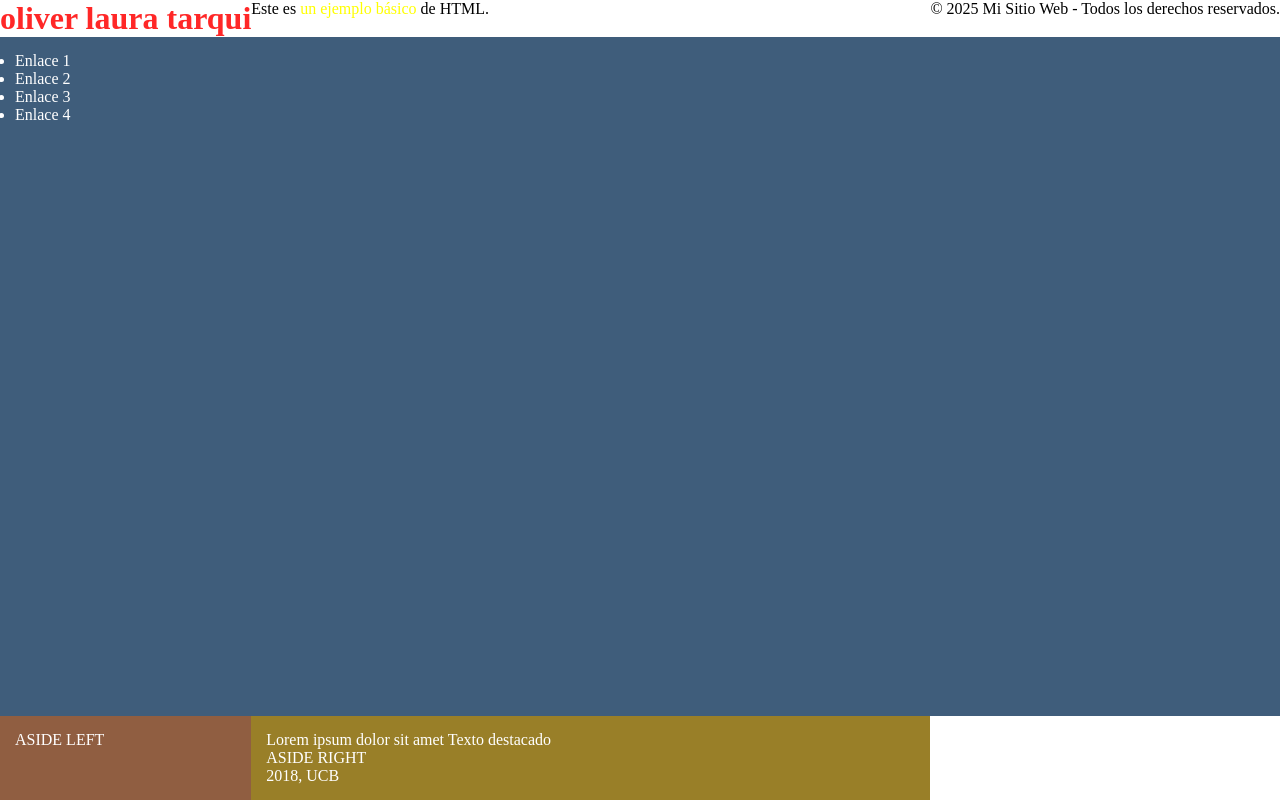
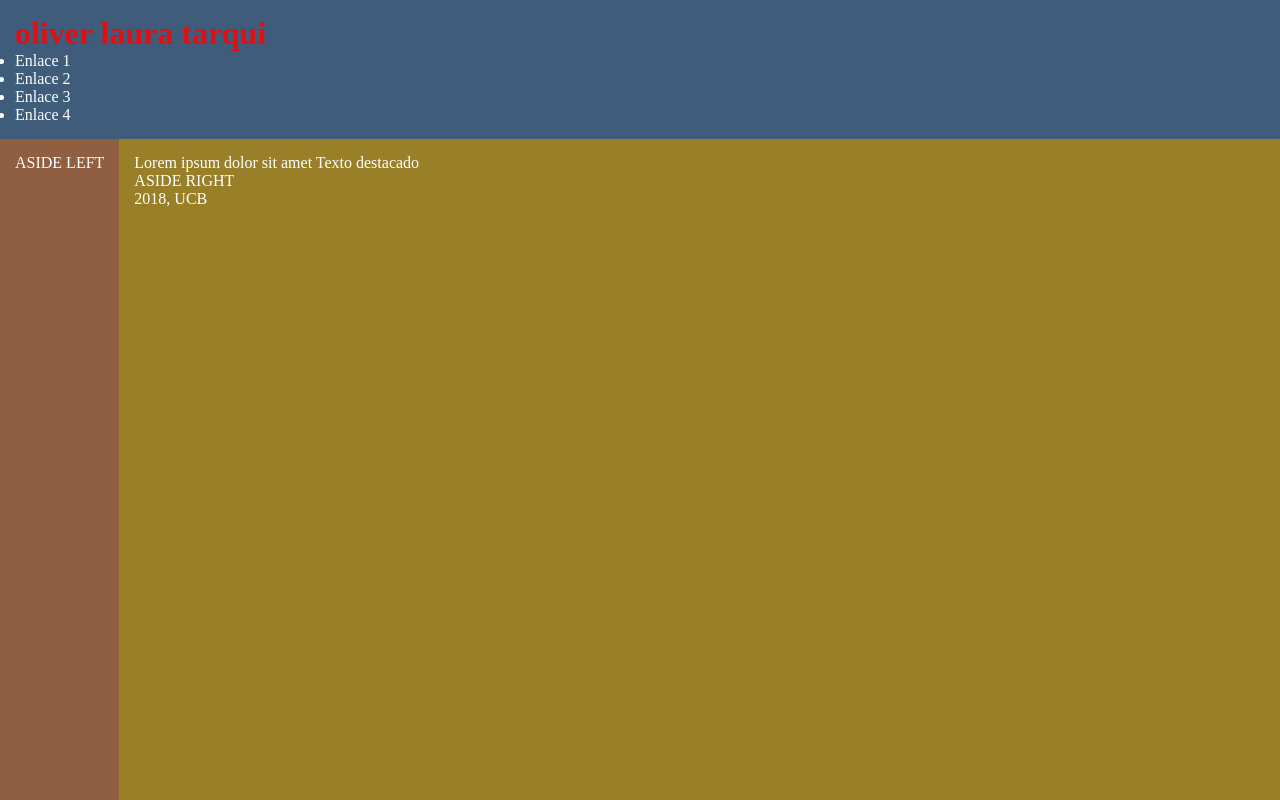
Before and after one commit to elpapumisterios/TecWeb_Ejercicio2, a plain HTML site: page index.html in a window 1280 px wide. Drawn offline with Linux system fonts and the light colour scheme.

Commit message:
Arreglando cosas

```diff
--- a/index.html
+++ b/index.html
@@ -12,14 +12,8 @@
     </style>
 </head>
 <body>
-    <h1>oliver laura tarqui</h1>
-    <p>Este es <span style="color: yellow;">un ejemplo básico</span> de HTML.</p>
-
-    <footer>
-        <p>&copy; 2025 Mi Sitio Web - Todos los derechos reservados.</p>
-    </footer>
-
     <div id="header">
+        <h1>oliver laura tarqui</h1>
         <div id="nav">
             <ul>
                 <li>Enlace 1</li>
```
